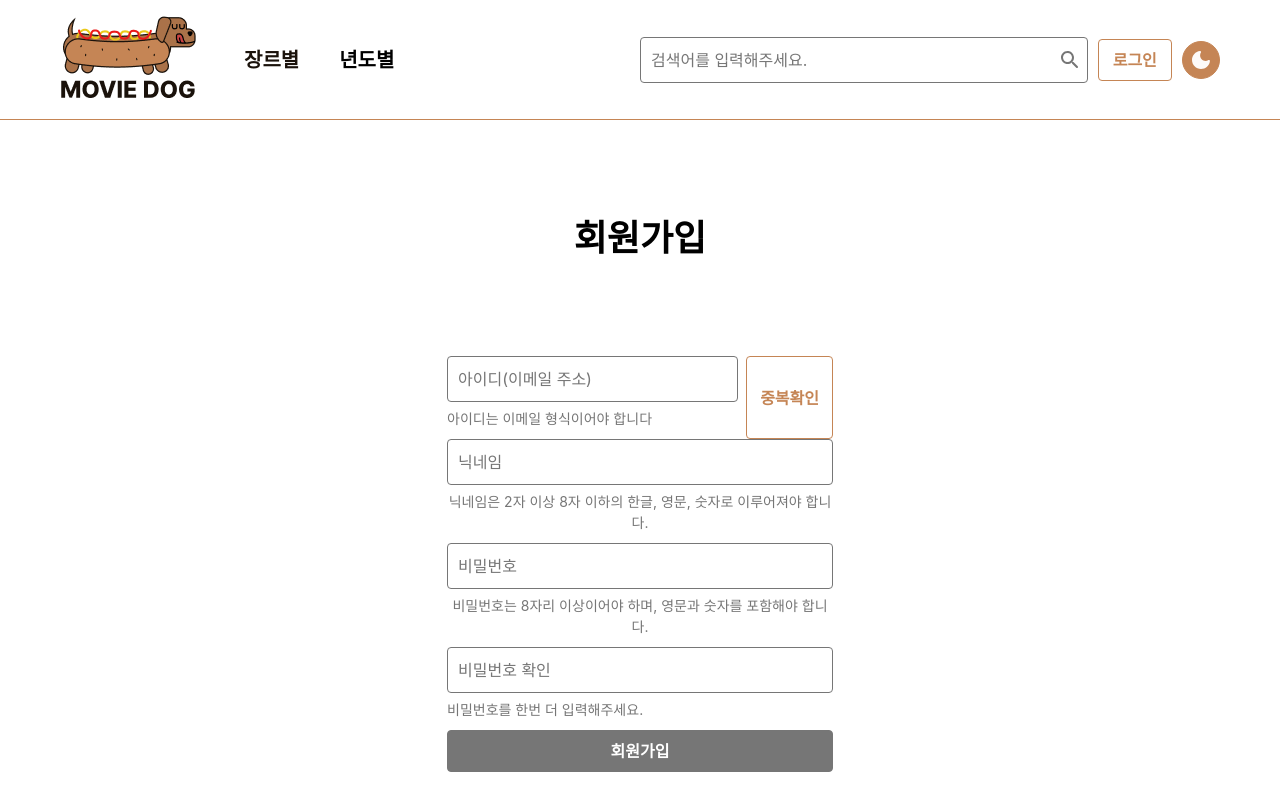
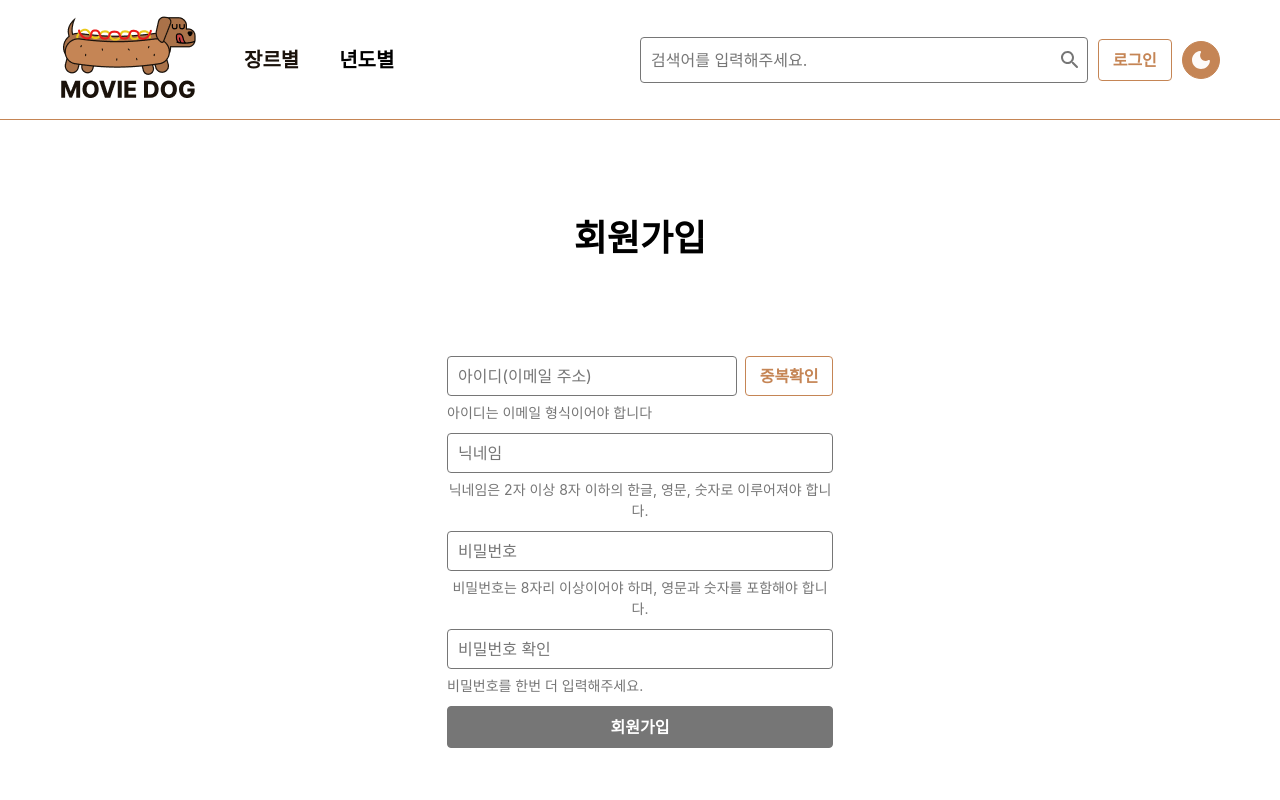
Before and after one commit to lulla-by/movie-dog, a Next.js app: page /signup in a window 1280 px wide. Shown: the top 800 px of the page. Built offline with nearby package versions, Linux system fonts and the light colour scheme; no server answers; a web font is replaced by a local one.

Commit message:
[Style] input 및 button CSS 변경 #1

```diff
--- a/components/input/Input.tsx
+++ b/components/input/Input.tsx
@@ -62,6 +62,7 @@ const InputBlock = styled.input<InputTypes>`
   color: ${({ theme }) => theme.colors.black};
   border: 1px solid ${theme.colors.gray1};
   border-radius: 4px;
+  height: 40px;
 
   ::placeholder {
     color: ${({ theme }) => theme.colors.gray1};
--- a/container/SignUp.tsx
+++ b/container/SignUp.tsx
@@ -160,7 +160,6 @@ export default function SignUp() {
             onClick={() => {
               checkEmailDuplication(id);
             }}
-            width={23}
             text="중복확인"
           />
         </IdCheckBox>
@@ -244,4 +243,6 @@ const ExtendsConfirmButton = styled(ConfirmButton)`
   margin-top: 0px;
   margin-right: 0px;
   margin-left: 8px;
+  width: 90px;
+  height: 40px;
 `;
```
